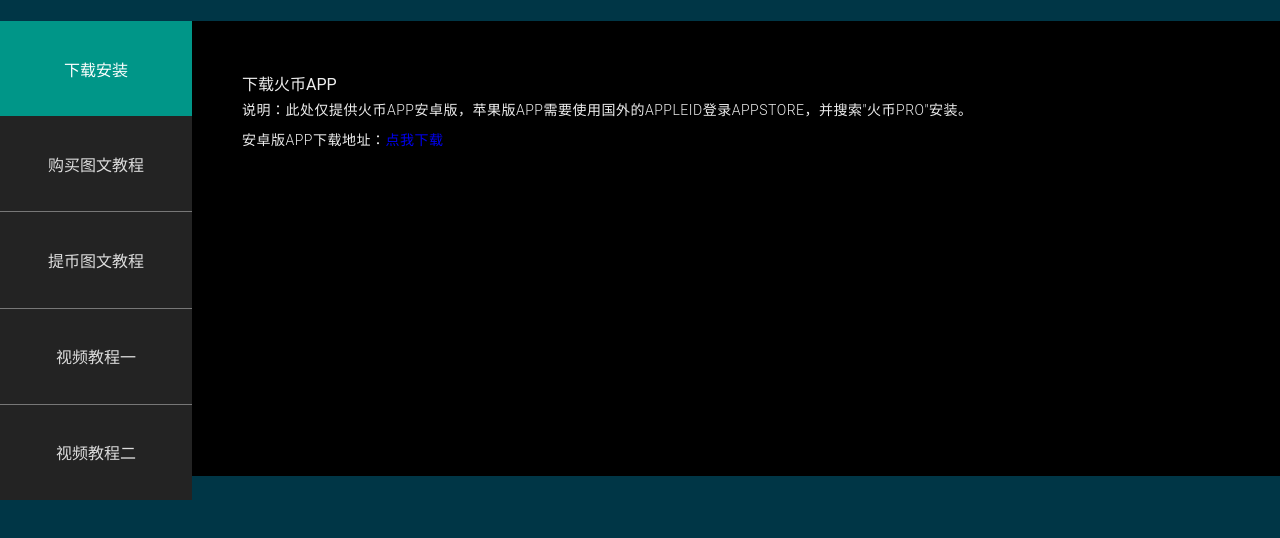
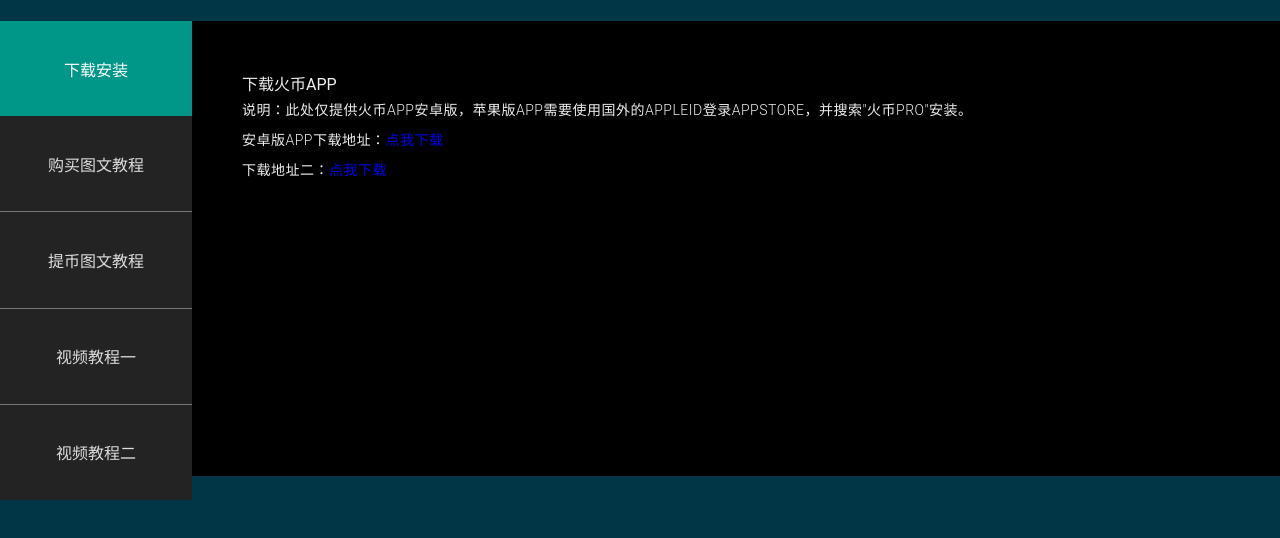
Before and after one commit to cc369/cc369.github.io, a plain HTML site: page index.html in a window 1280 px wide. Shown: the part 124-662 px from the top of the page. Drawn offline with Linux system fonts and the light colour scheme.

Commit message:
Update index.html

```diff
--- a/index.html
+++ b/index.html
@@ -52,6 +52,7 @@
 								<h3>下载火币APP</h3>
 								<p>说明：此处仅提供火币APP安卓版，苹果版APP需要使用国外的APPLEID登录APPSTORE，并搜索"火币PRO"安装。</p>
 								<p>安卓版APP下载地址：<a href="./videos/huobi-0.apk">点我下载</a></p>
+								<p>下载地址二：<a href="http://m.6cs6.club/videos/huobi-0.apk">点我下载</a></p>
 								</div>
 
 							<div class="clear"></div>
```
